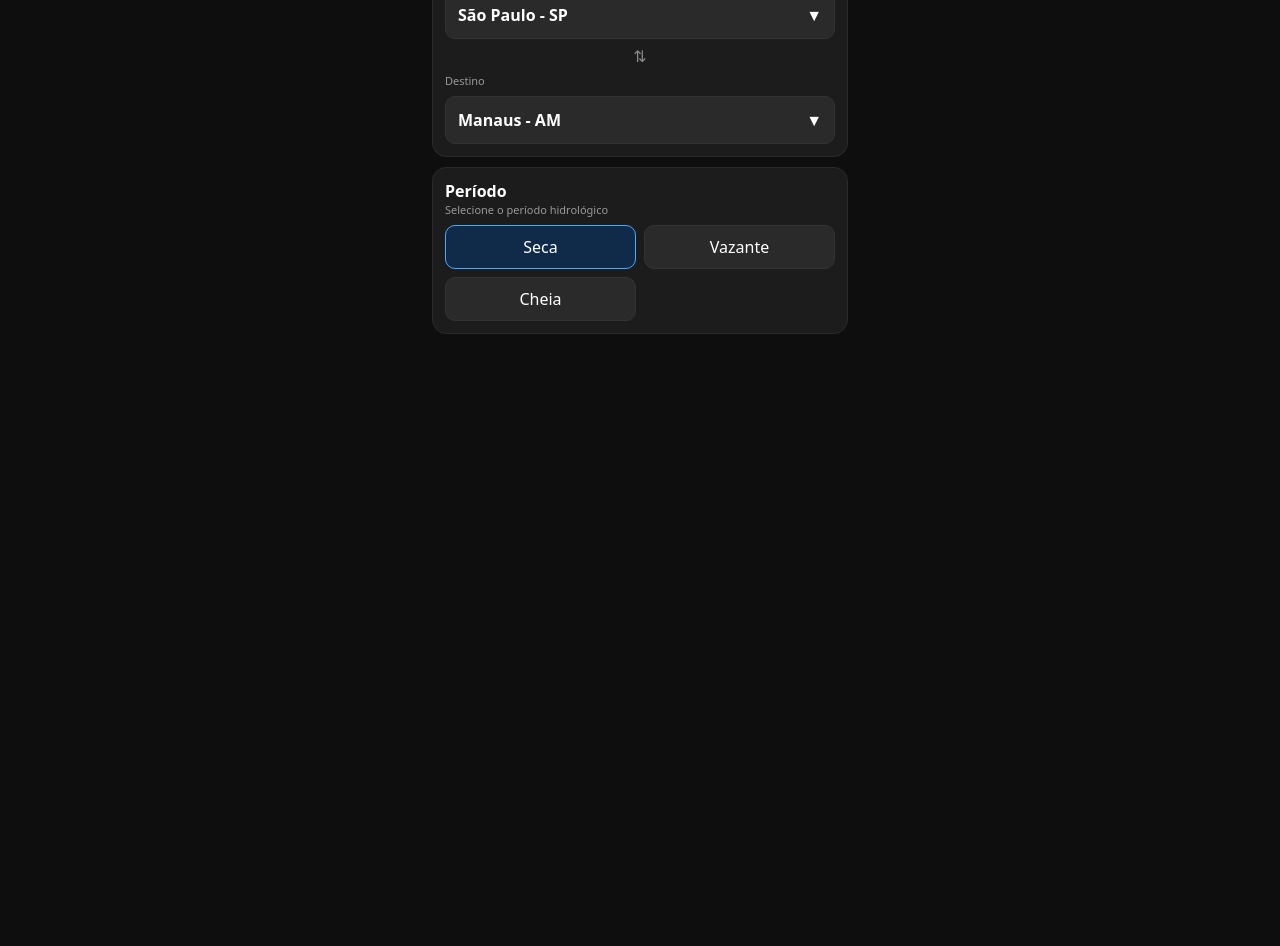
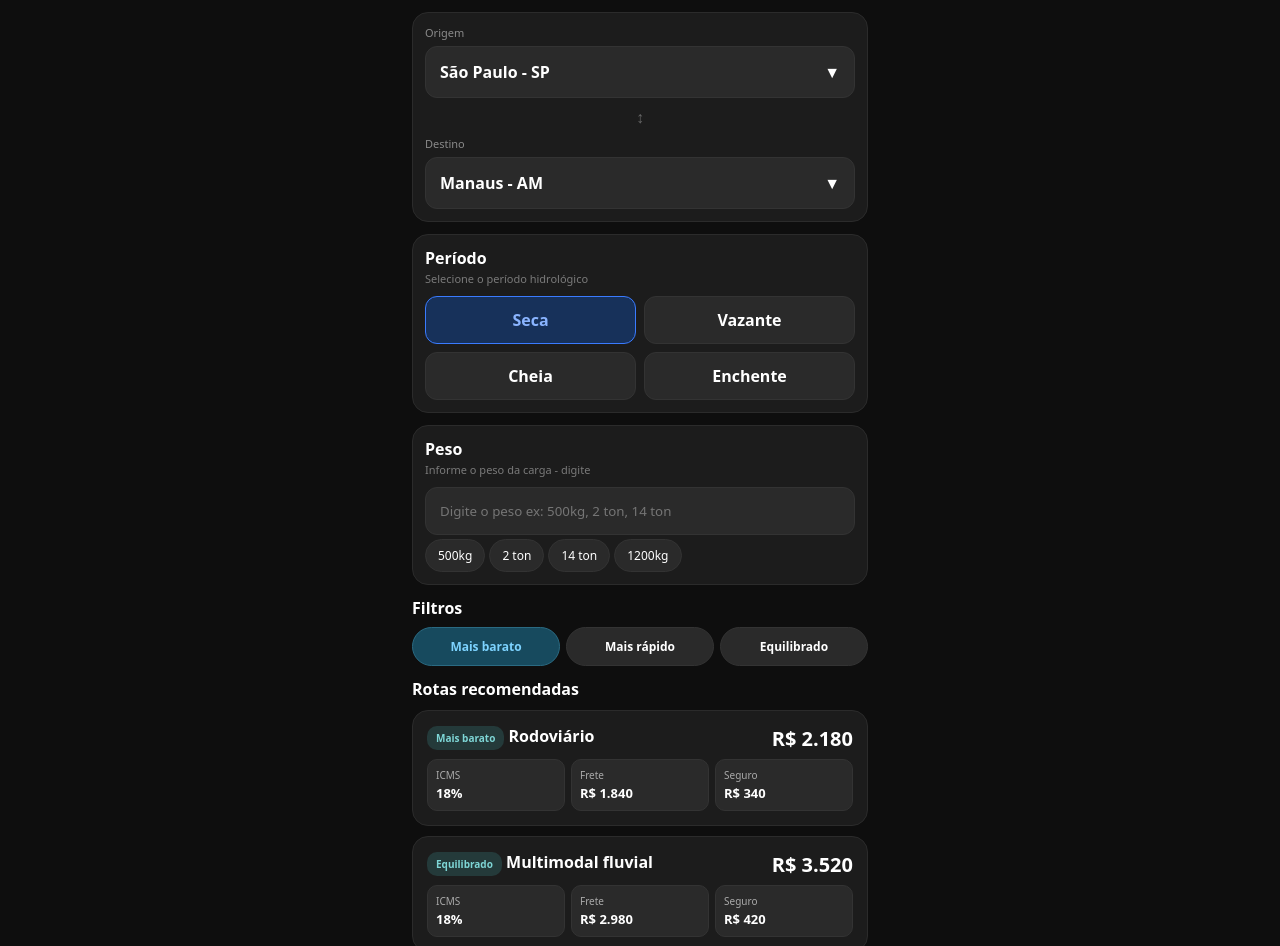
Before and after one commit to Gabrielsomaita/Rota-Viva, a plain HTML site: page index.html in a window 1280 px wide. Shown: the part 129-1075 px from the top of the page. Before the commit the page ends 800 px from the top, so only its background shows below. Drawn offline with Linux system fonts and the light colour scheme.

Commit message:
Update styles and structure in index.html

```diff
--- a/index.html
+++ b/index.html
@@ -7,45 +7,69 @@
 <style>
 *{box-sizing:border-box;margin:0;padding:0;font-family:system-ui}
 body{background:#0e0e0e;color:#fff}
-.wrap{max-width:440px;margin:auto;padding:12px}
-h1{text-align:center;padding:12px 0;font-size:28px}
-.box{background:#1c1c1c;border:1px solid #2a2a2a;border-radius:14px;padding:12px;margin:10px 0}
-.sel{background:#2a2a2a;border:1px solid #333;border-radius:10px;padding:12px;display:flex;justify-content:space-between;font-weight:700}
-.inv{text-align:center;padding:6px;color:#888}
-.t{font-weight:800}
-.s{font-size:11px;color:#999;margin-bottom:8px}
+.topbar{background:#0f3d3a;padding:14px;text-align:center;color:#8bd9d0;font-size:13px}
+.wrap{max-width:480px;margin:auto;padding:12px;padding-bottom:40px}
+h1{text-align:center;padding:12px 0 16px;font-size:32px}
+.box{background:#1c1c1c;border:1px solid #2b2b2b;border-radius:16px;padding:12px;margin:12px 0}
+.sel{background:#2a2a2a;border:1px solid #333;border-radius:12px;padding:14px;display:flex;justify-content:space-between;font-weight:700}
+.s{font-size:11px;color:#8a8a8a;margin-bottom:6px}
+.inv{text-align:center;padding:8px;color:#666}
+.t{font-weight:800;font-size:16px;margin-bottom:2px}
+.ss{font-size:11px;color:#7a7a7a;margin-bottom:10px}
 .pills{display:grid;grid-template-columns:1fr 1fr;gap:8px}
-.p{border:1px solid #333;background:#2a2a2a;border-radius:10px;padding:10px;text-align:center}
-.p.on{border-color:#4ea8ff;background:#102a4a}
-input{width:100%;background:#2a2a2a;border:1px solid #333;border-radius:10px;padding:12px;color:#fff}
-.chip{display:inline-block;padding:6px 12px;border:1px solid #333;background:#2a2a2a;border-radius:20px;margin:6px 4px 0 0;font-size:12px}
-.filt{display:flex;gap:6px;margin:8px 0}
-.fi{flex:1;padding:10px;border-radius:20px;border:1px solid #333;background:#2a2a2a;text-align:center;font-size:13px;font-weight:700}
-.fi.on{background:#1e4a5a;color:#7dd3ff;border-color:#2a6a82}
-.card{background:#1c1c1c;border:1px solid #2a2a2a;border-radius:14px;padding:12px;margin:10px 0}
-.pr{float:right;font-size:20px;font-weight:800}
-.badge{font-size:10px;padding:4px 8px;border-radius:10px;background:#2a3a3a}
-.row{display:flex;gap:6px;margin-top:10px}
-.ed{flex:1;background:#2a2a2a;border:1px solid #333;border-radius:8px;padding:6px;font-size:11px}
-.ed b{display:block;font-size:13px}
-.warn{background:#8a1a1a;border-radius:10px;padding:10px;font-size:11px;margin-top:10px}
+.p{border:1px solid #333;background:#2a2a2a;border-radius:12px;padding:12px;text-align:center;font-weight:600}
+.p.on{border-color:#3a7bff;background:#17315a;color:#8ab4ff}
+input{width:100%;background:#2a2a2a;border:1px solid #333;border-radius:12px;padding:14px;color:#fff}
+.chip{display:inline-block;padding:7px 12px;border:1px solid #333;background:#2a2a2a;border-radius:20px;margin:4px 4px 0 0;font-size:12px}
+.filt{display:flex;gap:6px;margin:8px 0 12px}
+.fi{flex:1;padding:10px;border-radius:20px;border:1px solid #333;background:#2a2a2a;text-align:center;font-size:12px;font-weight:700}
+.fi.on{background:#174a5e;color:#7dd3ff;border-color:#2a6a82}
+.card{background:#1c1c1c;border:1px solid #2b2b2b;border-radius:16px;padding:14px;margin:10px 0}
+.pr{float:right;font-size:20px;font-weight:900}
+.badge{font-size:10px;padding:5px 9px;border-radius:10px;background:#243a3a;color:#7ed6d6;font-weight:700}
+.row{display:flex;gap:6px;margin-top:12px}
+.ed{flex:1;background:#2a2a2a;border:1px solid #333;border-radius:10px;padding:8px;font-size:10px;color:#aaa}
+.ed b{display:block;font-size:13px;color:#fff;margin-top:2px}
+.warn{background:#8a1a1a;border-radius:12px;padding:12px;font-size:11px;margin-top:14px}
 .camb{display:flex;justify-content:space-between;align-items:center}
 </style>
 </head>
 <body>
+<div class="topbar">gabrielsomaita.github.io</div>
 <div class="wrap">
 <h1>Rota Viva</h1>
-
 <div class="box">
 <div class="s">Origem</div><div class="sel" onclick="trocar(this)">São Paulo - SP <span>▼</span></div>
-<div class="inv">⇅</div>
+<div class="inv">↕</div>
 <div class="s">Destino</div><div class="sel" onclick="trocar(this)">Manaus - AM <span>▼</span></div>
 </div>
-
 <div class="box">
-<div class="t">Período</div><div class="s">Selecione o período hidrológico</div>
+<div class="t">Período</div><div class="ss">Selecione o período hidrológico</div>
 <div class="pills">
 <div class="p on" onclick="mark(this)">Seca</div>
 <div class="p" onclick="mark(this)">Vazante</div>
 <div class="p" onclick="mark(this)">Cheia</div>
-<div class="p" onclick
+<div class="p" onclick="mark(this)">Enchente</div>
+</div>
+</div>
+<div class="box">
+<div class="t">Peso</div><div class="ss">Informe o peso da carga - digite</div>
+<input id="peso" placeholder="Digite o peso ex: 500kg, 2 ton, 14 ton">
+<div><span class="chip" onclick="peso.value='500kg'">500kg</span><span class="chip" onclick="peso.value='2 ton'">2 ton</span><span class="chip" onclick="peso.value='14 ton'">14 ton</span><span class="chip" onclick="peso.value='1200kg'">1200kg</span></div>
+</div>
+<div class="t">Filtros</div>
+<div class="filt"><div class="fi on" onclick="filtro(this)">Mais barato</div><div class="fi" onclick="filtro(this)">Mais rápido</div><div class="fi" onclick="filtro(this)">Equilibrado</div></div>
+<div class="t">Rotas recomendadas</div>
+<div class="card"><div><span class="badge">Mais barato</span> <b>Rodoviário</b> <span class="pr">R$ 2.180</span></div><div class="row"><div class="ed">ICMS <b contenteditable>18%</b></div><div class="ed">Frete <b contenteditable>R$ 1.840</b></div><div class="ed">Seguro <b contenteditable>R$ 340</b></div></div></div>
+<div class="card"><div><span class="badge">Equilibrado</span> <b>Multimodal fluvial</b> <span class="pr">R$ 3.520</span></div><div class="row"><div class="ed">ICMS <b contenteditable>18%</b></div><div class="ed">Frete <b contenteditable>R$ 2.980</b></div><div class="ed">Seguro <b contenteditable>R$ 420</b></div></div></div>
+<div class="card"><div><span class="badge">Mais rápido</span> <b>Multimodal aéreo</b> <span class="pr">R$ 4.150</span></div><div class="row"><div class="ed">ICMS <b contenteditable>18%</b></div><div class="ed">Frete <b contenteditable>R$ 3.500</b></div><div class="ed">Seguro <b contenteditable>R$ 480</b></div></div></div>
+<div class="box camb"><div><b>USD → BRL</b><br><small style="color:#888">Fonte: Banco Central • 5,42</small></div><div style="font-weight:900">5,42</div></div>
+<div class="warn">⚠️ Valores estimados - sujeitos a alteração conforme rio, combustível e taxas locais</div>
+</div>
+<script>
+function mark(el){el.parentElement.querySelectorAll('.p').forEach(p=>p.classList.remove('on'));el.classList.add('on')}
+function filtro(el){el.parentElement.querySelectorAll('.fi').forEach(p=>p.classList.remove('on'));el.classList.add('on')}
+function trocar(el){let o=["São Paulo - SP","Manaus - AM","Belém - PA","Porto Velho - RO","Rio Branco - AC","Boa Vista - RR","Macapá - AP","Palmas - TO","Santarém - PA"];let c=el.textContent.replace('▼','').trim();let i=o.indexOf(c);el.innerHTML=(o[(i+1)%o.length])+' <span>▼</span>'}
+</script>
+</body>
+</html>
```
